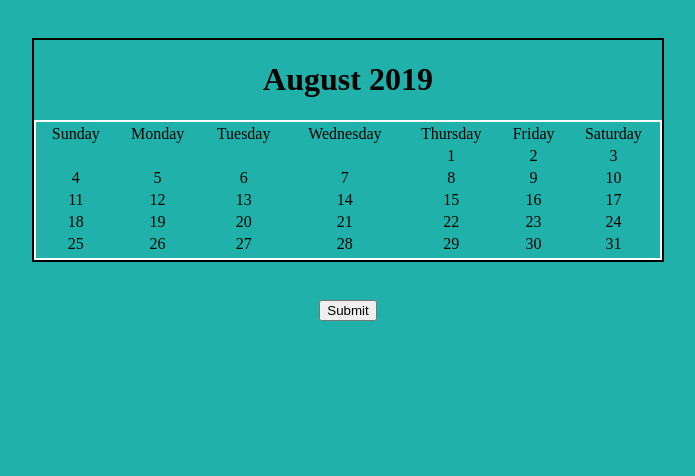
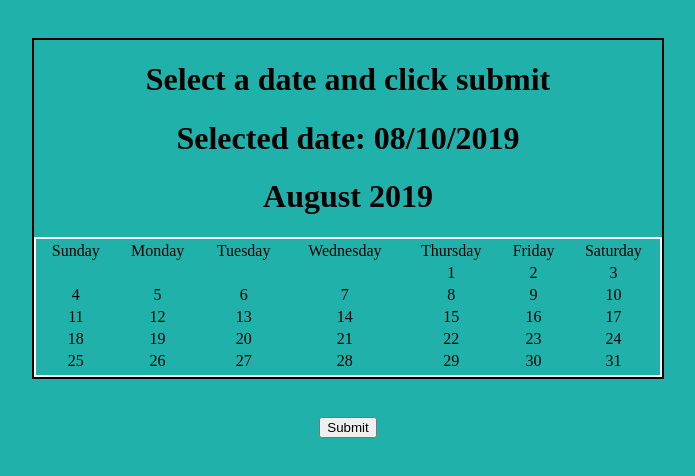
Before and after one commit to Litterial/practiceCalendar, a plain HTML site: page index.html in a window 1280 px wide. Both pictures are taken after a click on the element "10". Shown: the whole page, without its empty margins (292-987 px from the left). Drawn offline with Linux system fonts and the light colour scheme.

Commit message:
placeholder for selected dates

```diff
--- a/index.html
+++ b/index.html
@@ -7,6 +7,8 @@
 </head>
 <body>
 <div class="contain">
+    <h1>Select a date and click submit</h1>
+    <h1 id="selected"></h1>
     <div class=><h1>August 2019</h1></div>
 <table>
     <tr>
@@ -20,7 +22,8 @@
     </tr>
     <tbody id="calendar">
     </tbody>
-</table></div>
+</table>
+</div>
 <form>
     <input type="hidden" id="date" name="date" value=""/>
     <button>Submit </button>
--- a/static/js/calendar.js
+++ b/static/js/calendar.js
@@ -1,5 +1,6 @@
 let table=document.getElementById("calendar");
-
+//sees selected date
+let selected=document.getElementById('selected');
 
 let today=new Date();
 let currentMonth=today.getMonth();
@@ -88,5 +89,8 @@ function showID(e)
 {
     console.log("test");
     console.log(e.target.id);
+    // puts id in form.
     date.value=e.target.id;
+    //Displays what user selected
+    selected.innerText="Selected date: " + e.target.id;
 }
```
